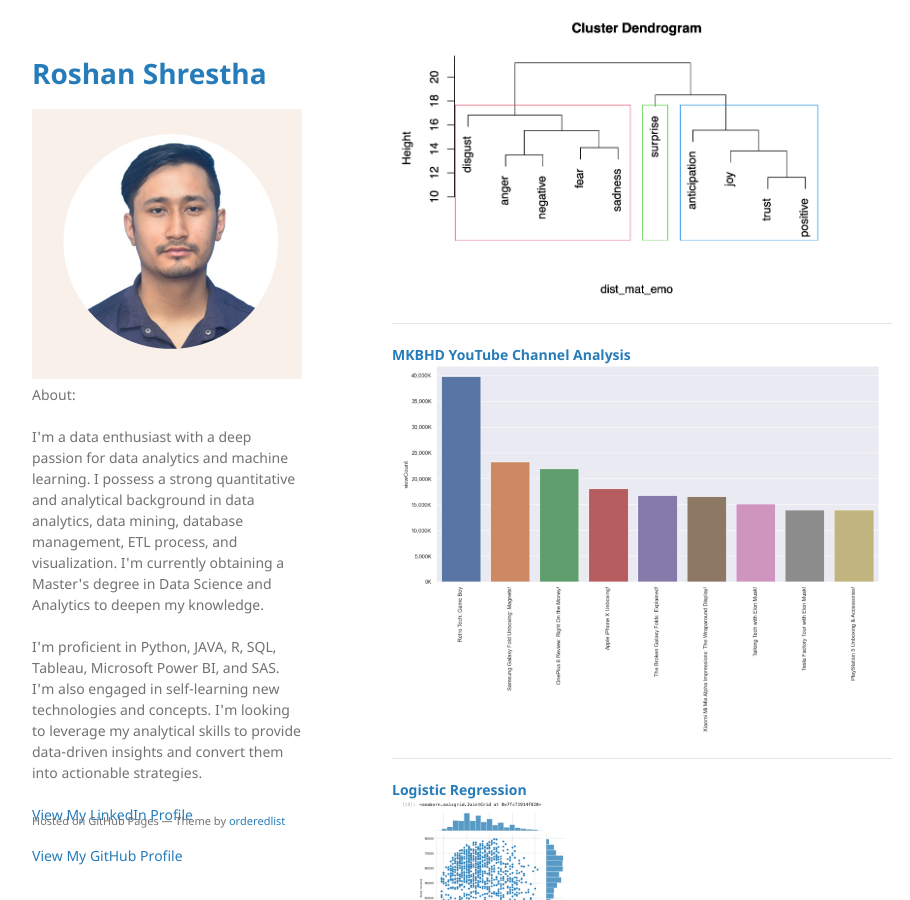
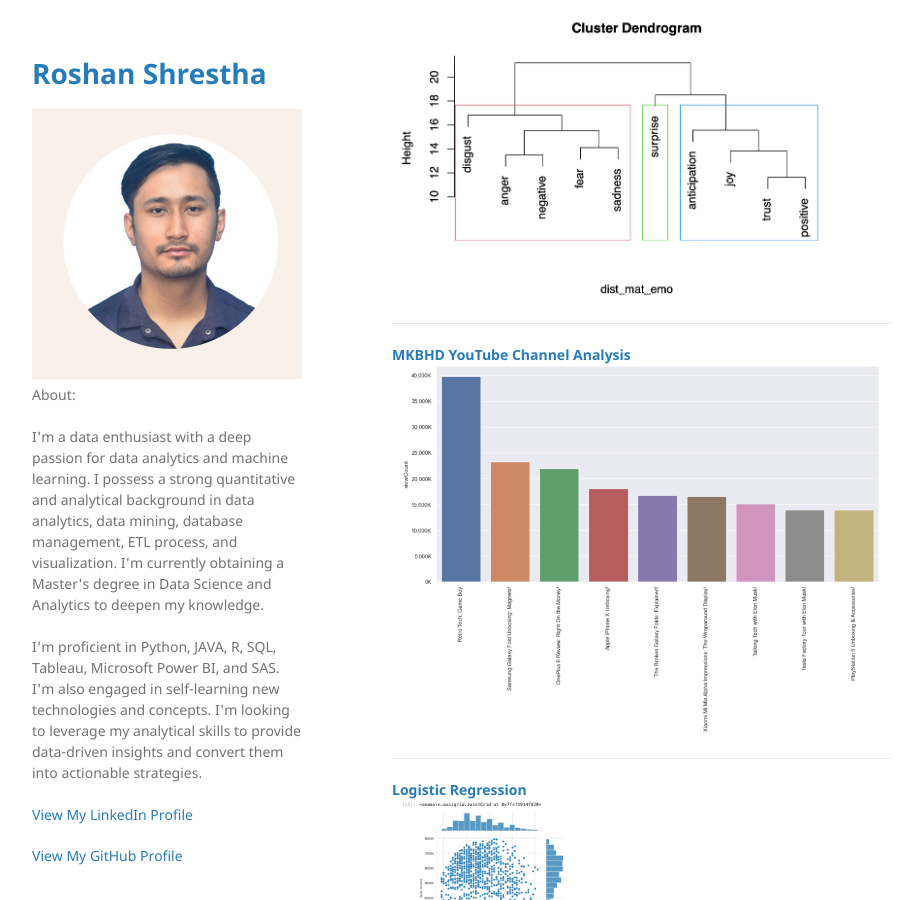
Before and after one commit to casirose/casirose.github.io, a Jekyll site: the page built from index.md, in a window 1280 px wide and 900 px high, scrolled down 556 px. Shown: the whole window, without its empty margins (178-1088 px from the left). Built offline with Jekyll 4.4.1, drawn with Linux system fonts in a browser that asks for light colours; our own code applies the rules of GitHub Pages for plain Markdown files.

Commit message:
Update default.html

```diff
--- a/_layouts/default.html
+++ b/_layouts/default.html
@@ -46,9 +46,9 @@
       </section>
       <footer>
         {% if site.github.is_project_page %}
-        <p>This project is maintained by <a href="{{ site.github.owner_url }}">{{ site.github.owner_name }}</a></p>
+        <p></p>
         {% endif %}
-        <p><small>Hosted on GitHub Pages &mdash; Theme by <a href="https://github.com/orderedlist">orderedlist</a></small></p>
+        <p></p>
       </footer>
     </div>
     <script src="{{ "/assets/js/scale.fix.js" | relative_url }}"></script>
```
